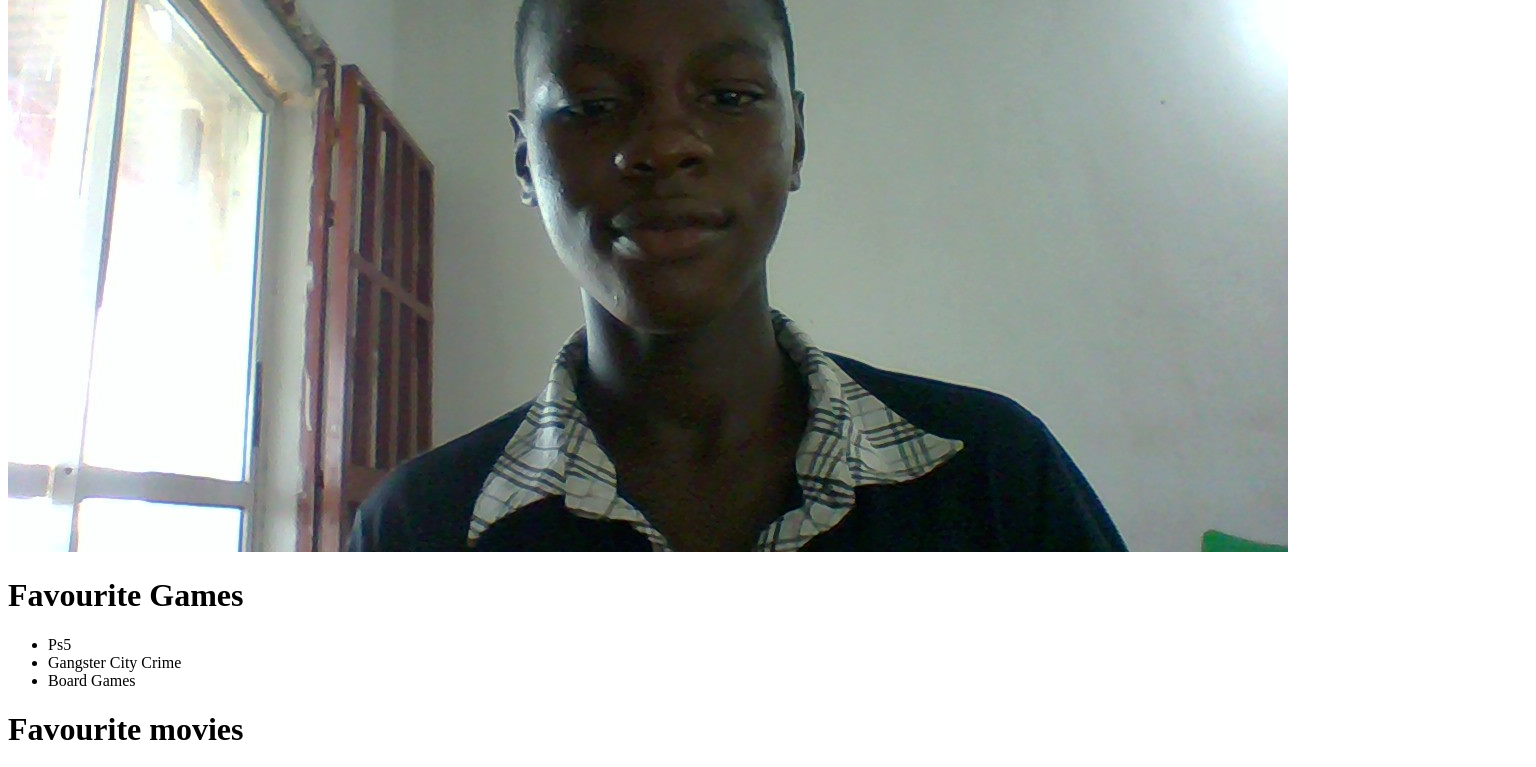
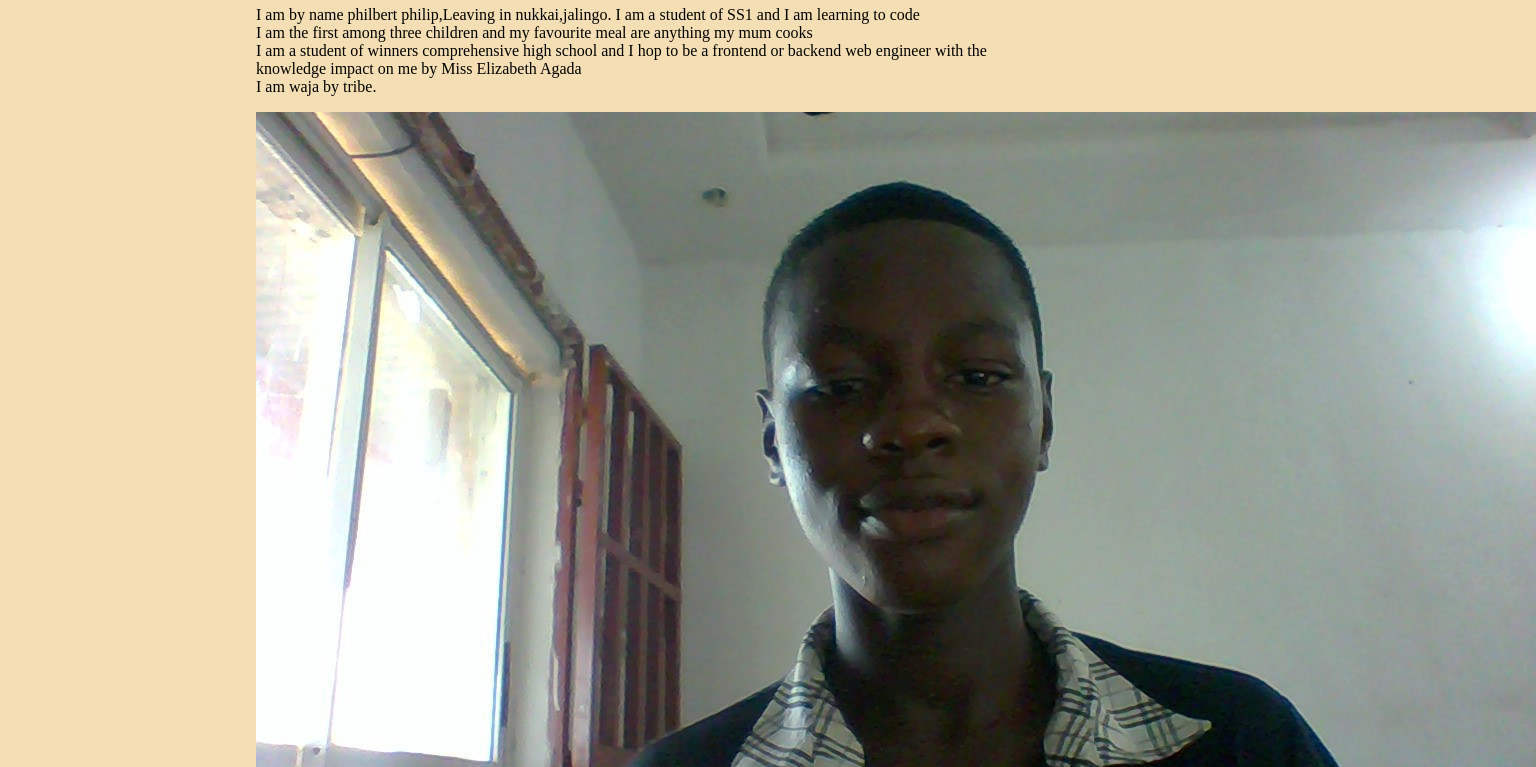
Before and after one commit to phil-bert/biography, a plain HTML site: page index.html in a window 1280 px wide. Shown: the part 453-1220 px from the top of the page, 1536 px wide, since content can reach past the window. Drawn offline with Linux system fonts and the light colour scheme.

Commit message:
styled my bio

```diff
--- a/index.html
+++ b/index.html
@@ -2,6 +2,7 @@
 <html>
     <head>
         <title>My personal Bio</title>
+        <link href="style.css" type="text/css" rel="stylesheet">
     </head>
         <body>
             <div>
@@ -11,7 +12,7 @@
             </div>
             <div>
                 <p>I am by name philbert philip,Leaving in nukkai,jalingo. I am a student of SS1 and I am learning to code<br>I am the first among three children and my favourite meal are anything my mum cooks<br>I am a student of winners comprehensive high school and I hop to be a frontend or backend web engineer with the knowledge impact on me by Miss Elizabeth Agada<br>I am waja by tribe.</p>
-            <img id="1" src="/img/philbert.jpg">
+            <img src="/img/philbert.jpg">
             </div>
             <h1>Favourite Games</h1>
             <ul>
--- /dev/null
+++ b/style.css
@@ -0,0 +1,12 @@
+body{
+    margin: 10%;
+    padding: 10%;
+    background-color: wheat;
+}
+h1{
+    color: black;
+    font-size: xx-large;
+    text-align: center;
+    font-family: 'Gill Sans', 'Gill Sans MT', Calibri, 'Trebuchet MS', sans-serif;
+    background-color: whitesmoke;
+}
```
